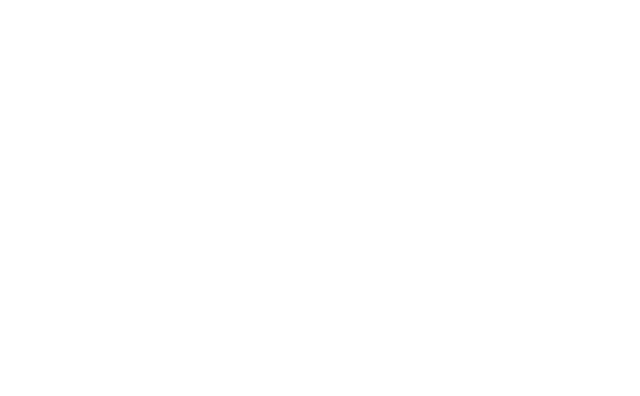
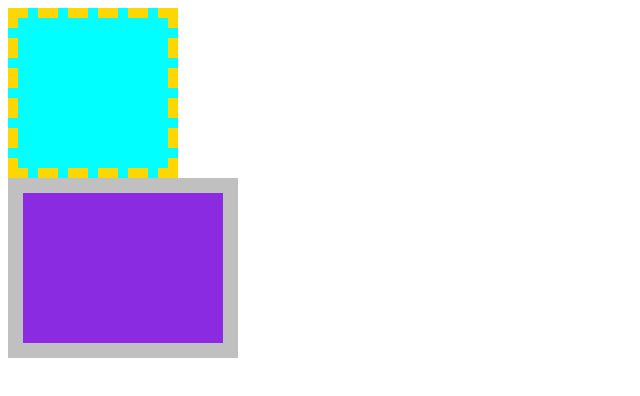
Before and after one commit to jaseemjas44/first_project, a plain HTML site: page Index2.html in a window 1280 px wide. Shown: the whole page, without its empty margins (0-640 px from the left). Drawn offline with Linux system fonts and the light colour scheme.

Commit message:
created 2 boxes in css

```diff
--- a/Index2.html
+++ b/Index2.html
@@ -7,7 +7,7 @@
     <title>Learn CSS</title>
 </head>
 <body>
-<div></div>
-<div></div>
+<div class="box"></div>
+<div class="box1"></div>
 </body>
 </html>
--- a/style.css
+++ b/style.css
@@ -0,0 +1,12 @@
+.box {
+    width: 150px;
+    height: 150px;
+    background-color: aqua;
+    border: 10px dashed gold;
+}
+.box1 {
+    width: 200px;
+    height: 150px;
+    background-color: blueviolet;
+   border: 15px solid silver;
+}
```
